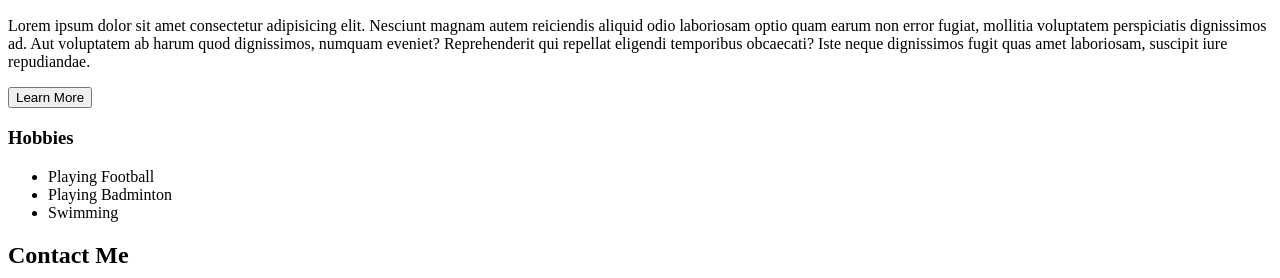
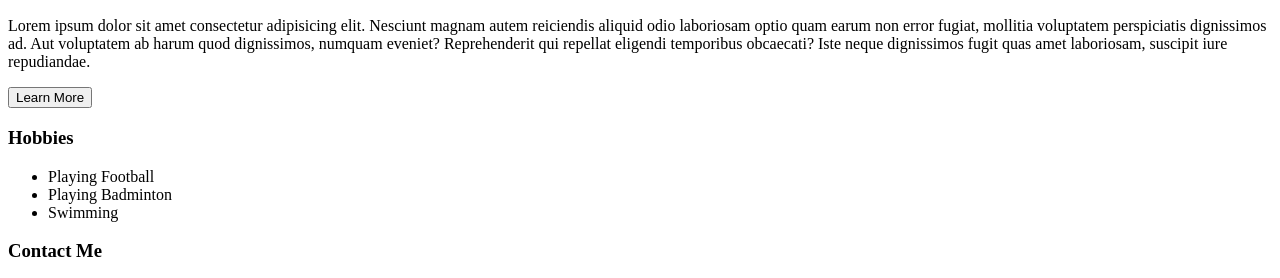
Before and after one commit to Integrify-Finland/int-fs7-accessibility, a plain HTML site: page index.html in a window 1280 px wide. Shown: the part 498-776 px from the top of the page. Drawn offline with Linux system fonts and the light colour scheme.

Commit message:
changed the contact me h2 to h3

```diff
--- a/index.html
+++ b/index.html
@@ -46,7 +46,7 @@
       </div>
 
       <div id="contact">
-        <h2>Contact Me</h2>
+        <h3>Contact Me</h3>
         <form>
           <div>
 
```
